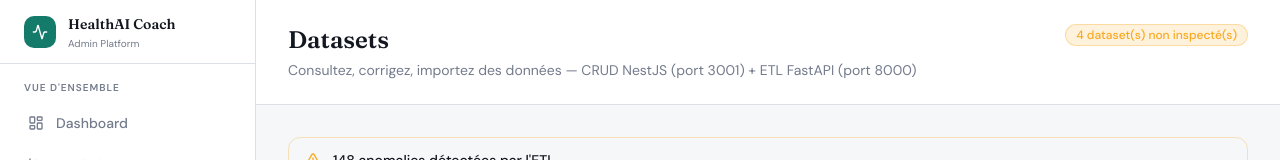
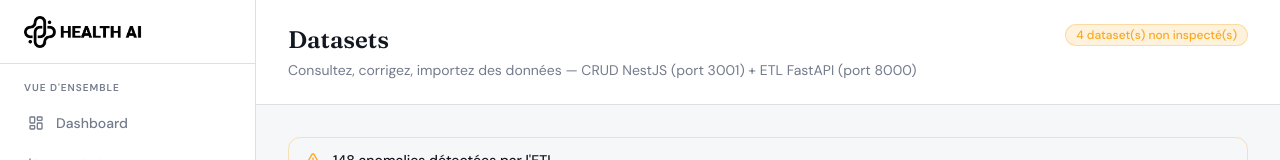
Before and after one commit to HealthAI-Corpo/healthai-web, a Next.js app: page /datasets in a window 1280 px wide. Shown: the top 160 px of the page. Built offline with nearby package versions, Linux system fonts and the light colour scheme; no server answers.

Commit message:
ajout du logo du site

```diff
--- a/src/components/layout/Sidebar.tsx
+++ b/src/components/layout/Sidebar.tsx
@@ -50,16 +50,12 @@ export function Sidebar() {
       aria-label="Navigation principale"
     >
       {/* Logo */}
-      <div className="flex h-16 items-center gap-3 border-b border-border px-6">
-        <div className="flex h-8 w-8 items-center justify-center rounded-lg bg-primary text-primary-foreground" aria-hidden="true">
-          <Activity className="h-4 w-4" />
-        </div>
-        <div>
-          <span className={cn("font-display font-semibold text-foreground", isLowVision ? "text-base" : "text-sm")}>
-            HealthAI Coach
-          </span>
-          <p className="text-[10px] text-muted-foreground">Admin Platform</p>
-        </div>
+      <div className="flex h-16 items-center border-b border-border px-6">
+        <img
+          src="/wessim_logo-black.png"
+          alt="HealthAI Coach"
+          className="h-8 w-auto"
+        />
       </div>
 
       {/* Navigation */}
```
Also changed, not shown: public/wessim_logo-black.png (added).
